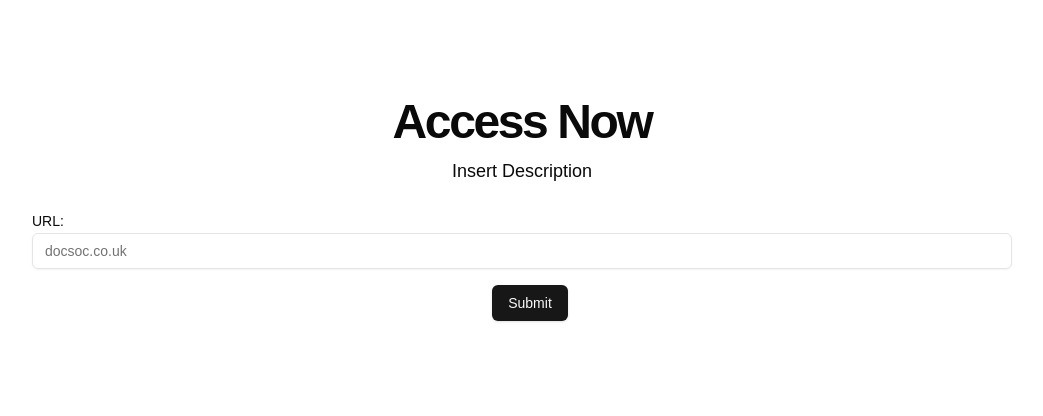
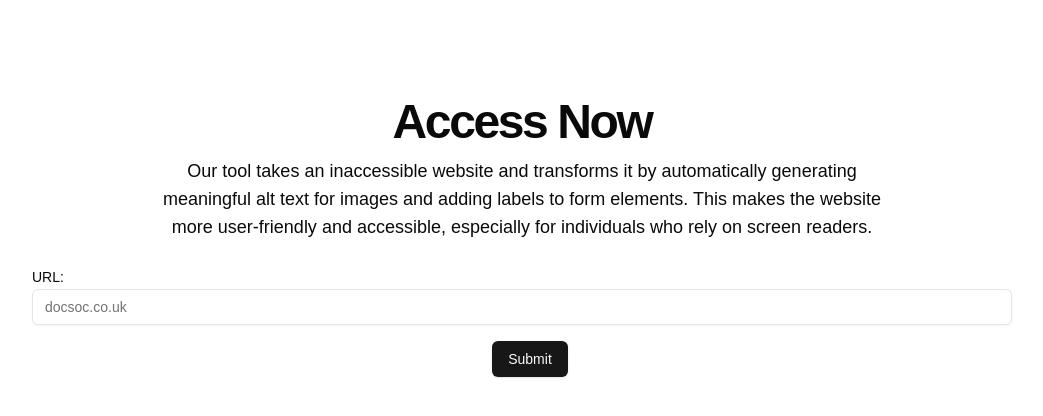
Before and after one commit to danielnhoward/ichack-25, a Next.js app in the folder frontend/: page / in a window 1280 px wide. Shown: the top 416 px of the page, without its empty margins (118-1161 px from the left). Built offline with nearby package versions, Linux system fonts and the light colour scheme.

Commit message:
Update page.tsx

```diff
--- a/frontend/src/app/page.tsx
+++ b/frontend/src/app/page.tsx
@@ -29,7 +29,7 @@ export default function HomePage() {
         <PageHeader className="grow">
             <PageHeaderHeading>Access Now</PageHeaderHeading>
             <PageHeaderDescription>
-                Insert Description
+                Our tool takes an inaccessible website and transforms it by automatically generating meaningful alt text for images and adding labels to form elements. This makes the website more user-friendly and accessible, especially for individuals who rely on screen readers.
             </PageHeaderDescription>
             <PageActions className="flex flex-col gap-4">
                 <div className="w-full">
```
